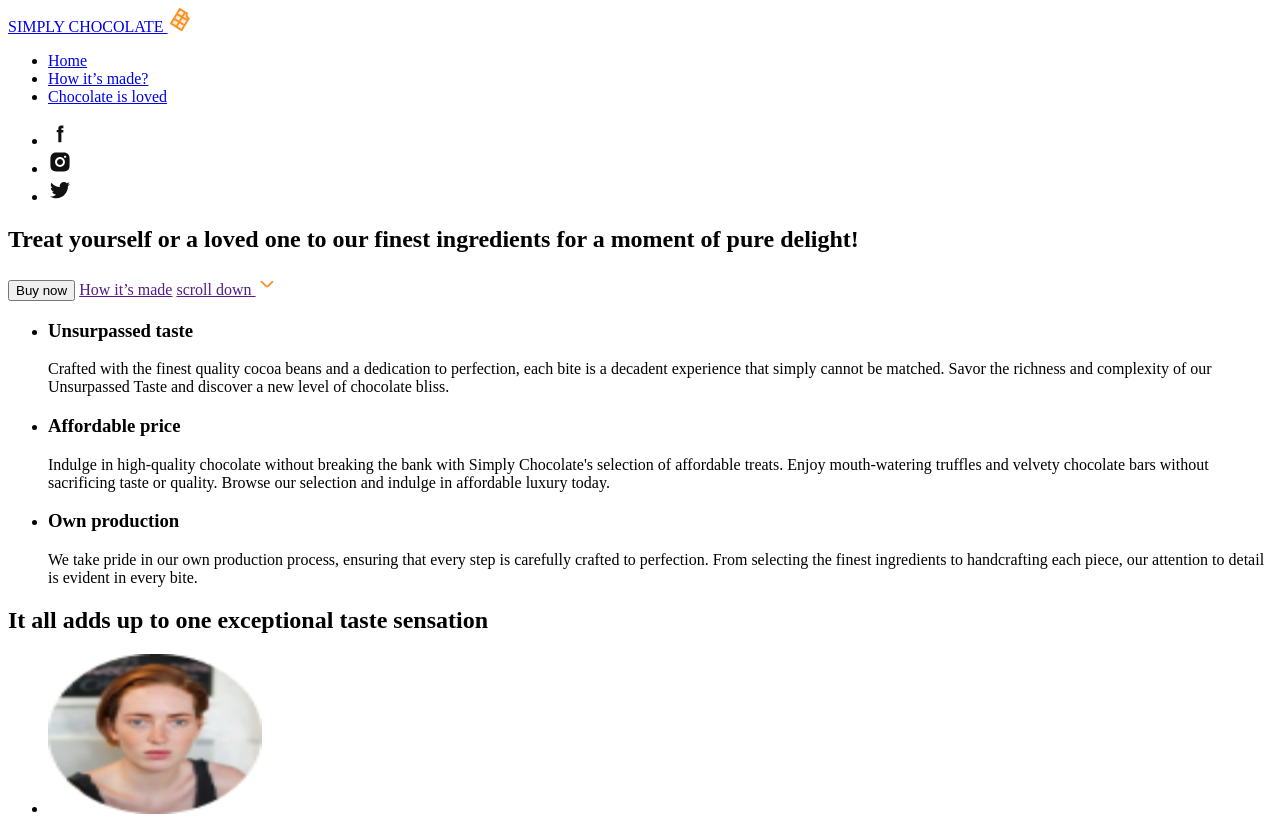
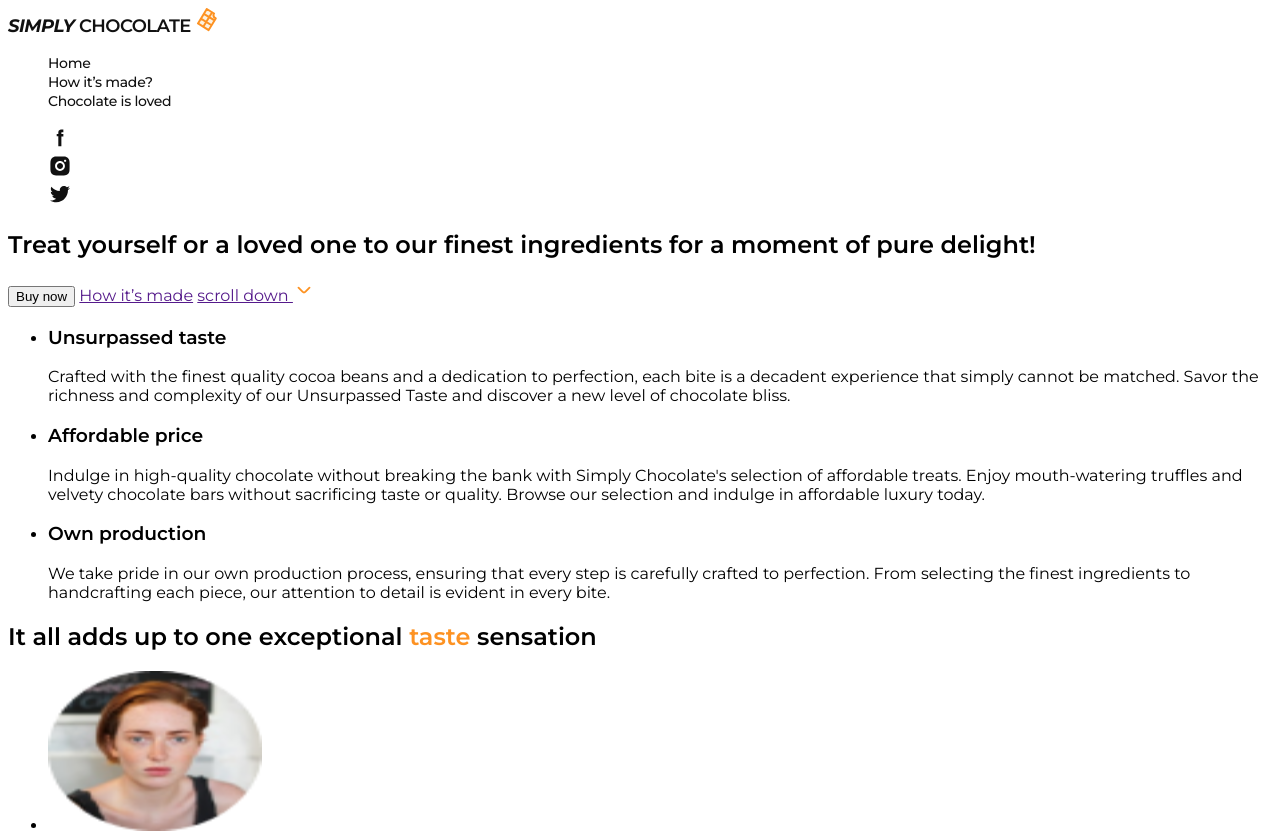
Before and after one commit to Olexiy-repin/bootcamp_59_on-html-css, a plain HTML site: page index.html in a window 1280 px wide. Shown: the top 834 px of the page. Drawn offline with Linux system fonts and the light colour scheme; files whose address does not match are found by name.

Commit message:
classwork

```diff
--- /dev/null
+++ b/css/styles.css
@@ -0,0 +1,60 @@
+/* ================ VARIABLES ================ */
+:root {
+  --text-color-theme-dark: #ffffff;
+  --text-color-theme-light: #111111;
+  --accent-color: #fd9222;
+}
+/* ================ /VARIABLES ================ */
+
+/* ================ COMMON ================ */
+.list {
+  list-style-type: none;
+}
+
+.link {
+  text-decoration: none;
+}
+
+button {
+  cursor: pointer;
+}
+
+body {
+  font-family: 'Montserrat', sans-serif;
+}
+
+.accent-color {
+  color: var(--accent-color);
+}
+/* ================ /COMMON ================ */
+
+/* ================ HEADER ================ */
+.logo {
+  font-size: 18px;
+  font-weight: 700;
+  line-height: 1.11;
+  letter-spacing: -0.54px;
+  color: var(--text-color-theme-light);
+}
+
+.logo-text-italic {
+  font-style: italic;
+}
+
+.menu-link {
+  font-size: 14px;
+  font-weight: 500;
+  line-height: 1.14;
+  letter-spacing: -0.28px;
+  color: var(--text-color-theme-light);
+}
+
+.menu-link:hover,
+.menu-link:focus {
+  color: var(--accent-color);
+}
+/* ================ /HEADER ================ */
+
+/* ================ HERO ================ */
+
+/* ================ /HERO ================ */
--- a/index.html
+++ b/index.html
@@ -9,42 +9,88 @@
     />
     <title>SIMPLY CHOCOLATE</title>
     <link rel="shortcut icon" href="./images/chocolate.png" type="image/png" />
+    <link rel="preconnect" href="https://fonts.googleapis.com" />
+    <link rel="preconnect" href="https://fonts.gstatic.com" crossorigin />
+    <link
+      href="https://fonts.googleapis.com/css2?family=Montserrat:ital,wght@0,400;0,500;0,600;1,700&display=swap"
+      rel="stylesheet"
+    />
+    <link rel="stylesheet" href="./css/styles.css" />
   </head>
   <body>
     <!-- Header section -->
-    <header id="home">
-      <nav>
-        <a href="./index.html">
-          SIMPLY CHOCOLATE
-          <img src="./images/icons/logo.svg" alt="Simply chocolate logo" width="24" height="24" />
+    <header class="page-header" id="home">
+      <nav class="page-navigation">
+        <a class="logo link" href="./index.html">
+          <span class="logo-text-italic">SIMPLY</span> CHOCOLATE
+          <img
+            class="logo-icon"
+            src="./images/icons/logo.svg"
+            alt="Simply chocolate logo"
+            width="24"
+            height="24"
+          />
         </a>
-        <ul>
-          <li>
-            <a href="#home">Home</a>
+        <ul class="menu list">
+          <li class="menu-item">
+            <a class="menu-link link" href="#home">Home</a>
           </li>
-          <li>
-            <a href="#made">How it’s made?</a>
+          <li class="menu-item">
+            <a class="menu-link link" href="#made">How it’s made?</a>
           </li>
-          <li>
-            <a href="#reviews">Chocolate is loved</a>
+          <li class="menu-item">
+            <a class="menu-link link" href="#reviews">Chocolate is loved</a>
           </li>
         </ul>
       </nav>
 
-      <ul>
-        <li>
-          <a href="https://facebook.com" target="_blank" rel="noopener noreferrer">
-            <img src="./images/icons/facebook.svg" alt="Facebook icon" width="24" height="24" />
+      <ul class="social-list list">
+        <li class="social-list-item">
+          <a
+            class="social-list-link"
+            href="https://facebook.com"
+            target="_blank"
+            rel="noopener noreferrer"
+          >
+            <img
+              class="social-list-icon"
+              src="./images/icons/facebook.svg"
+              alt="Facebook icon"
+              width="24"
+              height="24"
+            />
           </a>
         </li>
-        <li>
-          <a href="https://instagram.com" target="_blank" rel="noopener noreferrer">
-            <img src="./images/icons/instagram.svg" alt="Instagram icon" width="24" height="24" />
+        <li class="social-list-item">
+          <a
+            class="social-list-link"
+            href="https://instagram.com"
+            target="_blank"
+            rel="noopener noreferrer"
+          >
+            <img
+              class="social-list-icon"
+              src="./images/icons/instagram.svg"
+              alt="Instagram icon"
+              width="24"
+              height="24"
+            />
           </a>
         </li>
-        <li>
-          <a href="https://twitter.com" target="_blank" rel="noopener noreferrer">
-            <img src="./images/icons/twitter.svg" alt="Twitter icon" width="24" height="24" />
+        <li class="social-list-item">
+          <a
+            class="social-list-link"
+            href="https://twitter.com"
+            target="_blank"
+            rel="noopener noreferrer"
+          >
+            <img
+              class="social-list-icon"
+              src="./images/icons/twitter.svg"
+              alt="Twitter icon"
+              width="24"
+              height="24"
+            />
           </a>
         </li>
       </ul>
@@ -97,7 +143,7 @@
       </section>
       <!-- Ingridients section -->
       <section>
-        <h2>It all adds up to one exceptional <span>taste</span> sensation</h2>
+        <h2>It all adds up to one exceptional <span class="accent-color">taste</span> sensation</h2>
         <ul>
           <li>
             <img src="./images/ingridients/img-1.png" alt="" width="214" height="160" />
@@ -131,7 +177,7 @@
       </section>
       <!-- Made section -->
       <section id="made">
-        <h2>How it’s made?</h2>
+        <h2>How it’s <span class="accent-color">made</span>?</h2>
         <img src="./images/made/img-1.jpg" alt="" width="600" height="400" />
         <div>
           <h3>Try our chocolates today and discover the perfect balance of flavor</h3>
```
